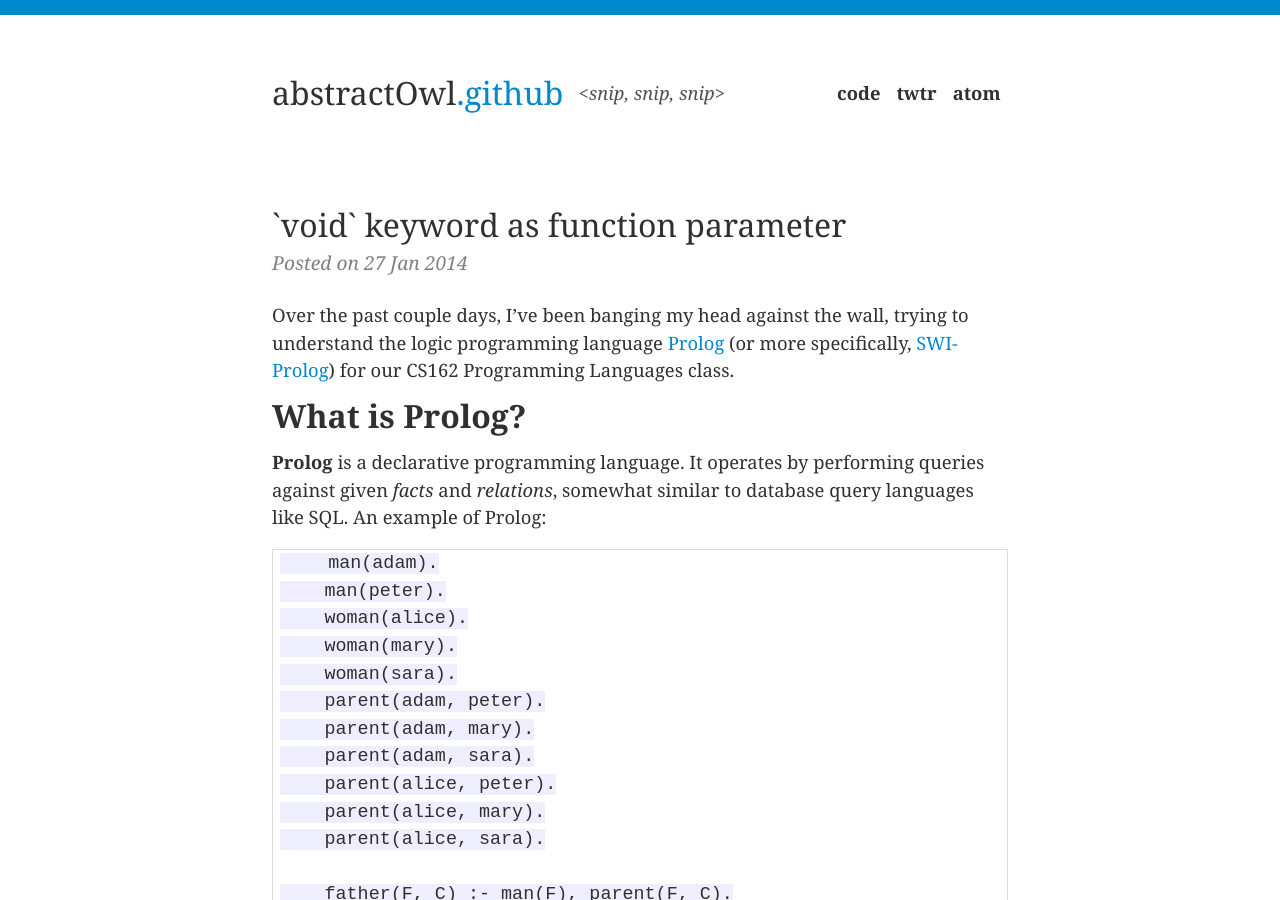
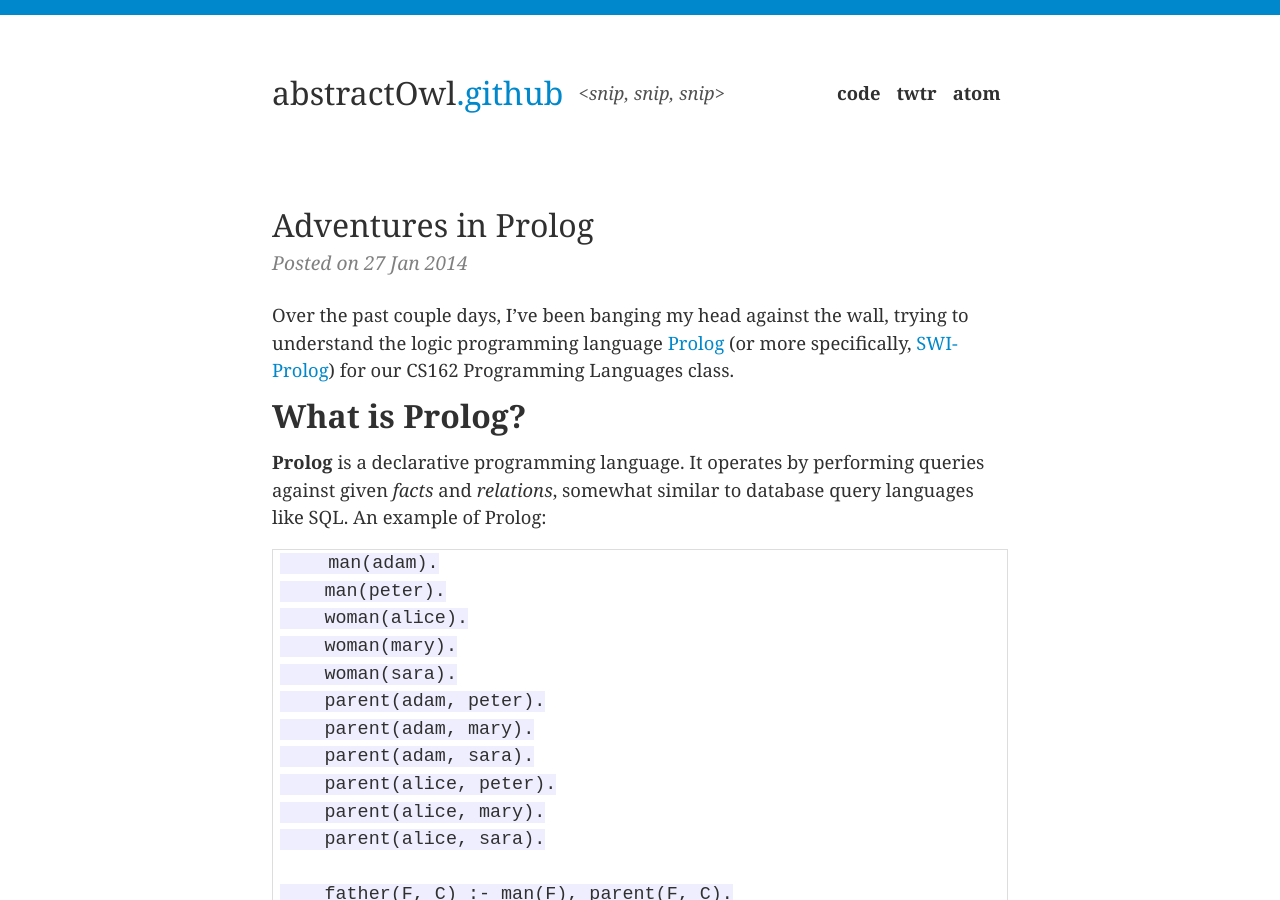
Before and after one commit to abstractOwl/abstractOwl.github.io, a Jekyll site: the page built from _posts/2014-01-27-adventures-in-prolog.md, in a window 1280 px wide and 900 px high. Built offline with Jekyll 4.4.1, drawn with Linux system fonts in a browser that asks for light colours.

Commit message:
Amend blog title

```diff
--- a/_posts/2014-01-27-adventures-in-prolog.md
+++ b/_posts/2014-01-27-adventures-in-prolog.md
@@ -1,6 +1,6 @@
 ---
 layout:     post
-title:      "`void` keyword as function parameter"
+title:      "Adventures in Prolog"
 ---
 
 Over the past couple days, I've been banging my head against the wall, trying to
```
